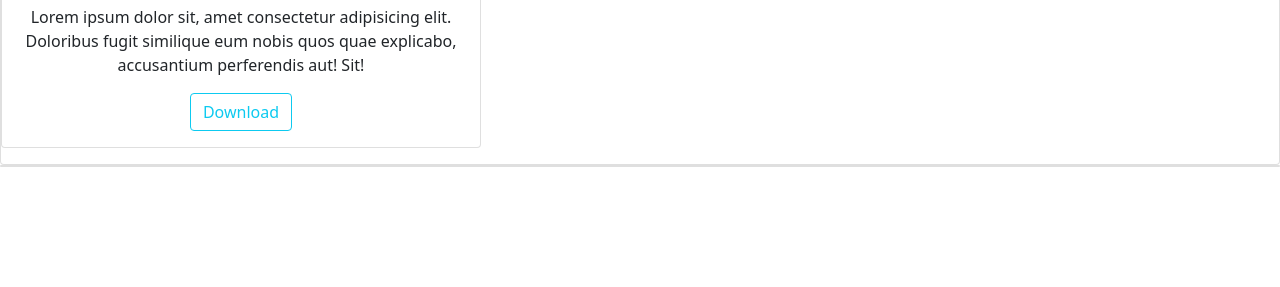
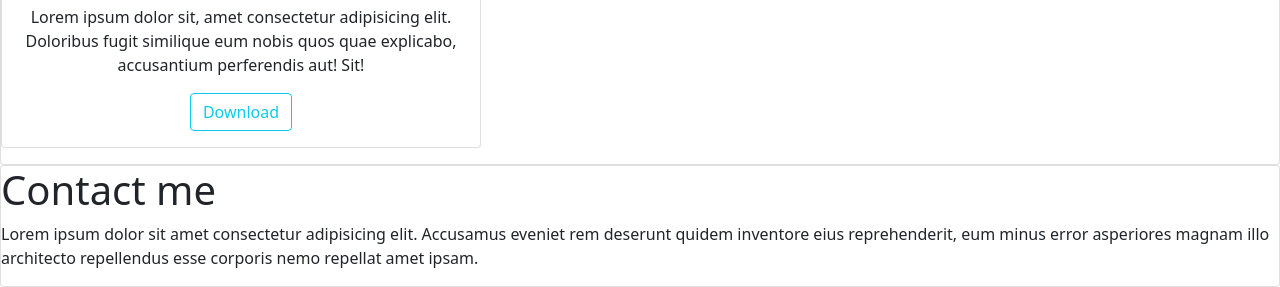
Before and after one commit to 705h-S/portfolio-charlie, a plain HTML site: page index.html in a window 1280 px wide. Shown: the part 1353-1640 px from the top of the page. Before the commit the page ends 1520 px from the top, so only its background shows below. Drawn offline with nearby package versions, Linux system fonts and the light colour scheme.

Commit message:
added a place holder for contact me

```diff
--- a/index.html
+++ b/index.html
@@ -111,6 +111,11 @@
 
 <!-- Portfolio -->
 <div class="card">
+    <h1> Contact me</h1>
+    <p> Lorem ipsum dolor sit amet consectetur adipisicing elit.
+         Accusamus eveniet rem deserunt quidem inventore eius reprehenderit,
+          eum minus error asperiores magnam illo architecto repellendus esse corporis nemo repellat amet ipsam.</p>
+
 
 </div>
 
```
